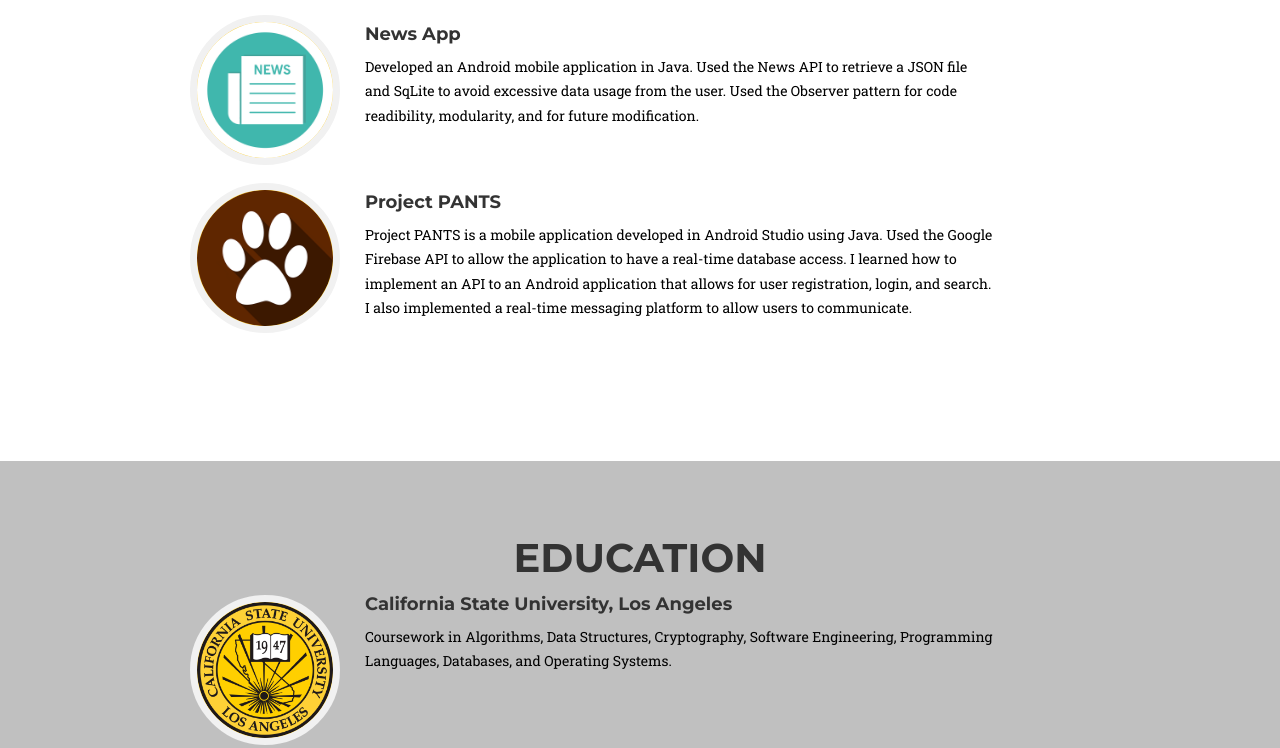
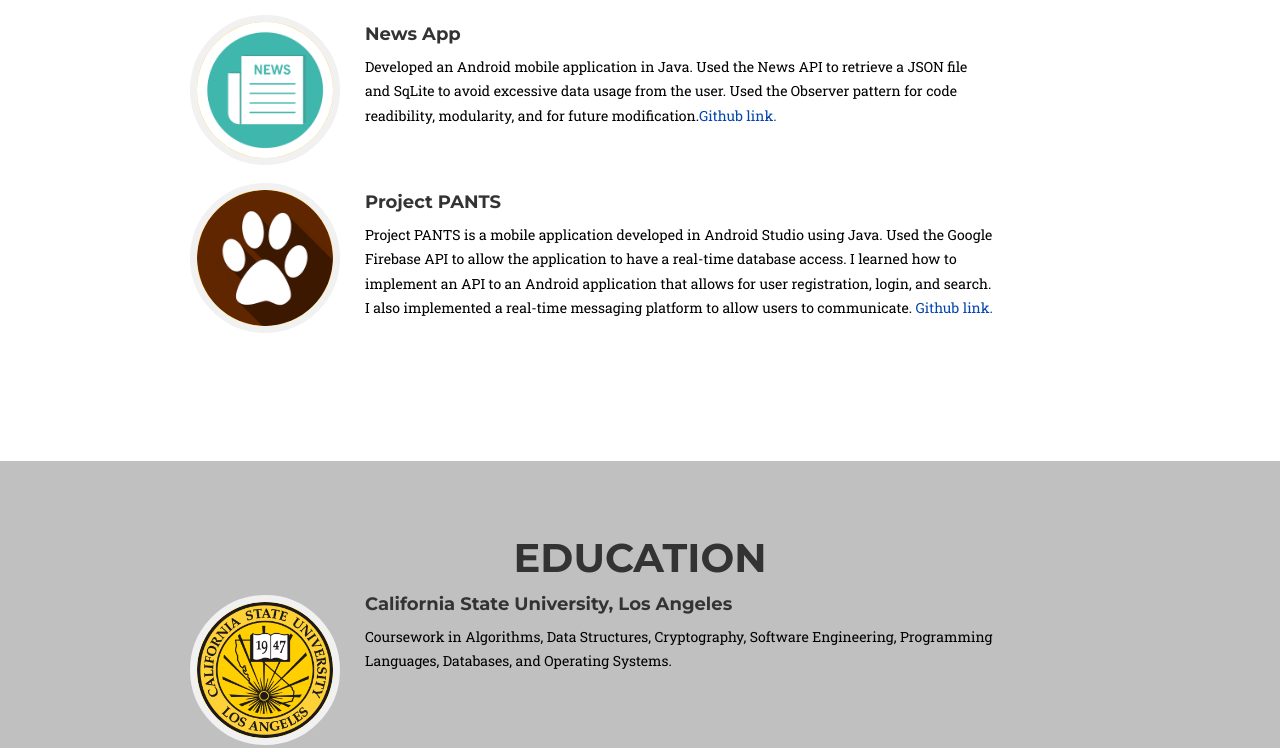
Before and after one commit to miguel-castillo/miguel-castillo.github.io, a plain HTML site: page index.html in a window 1280 px wide. Shown: the part 2174-2922 px from the top of the page. Drawn offline with nearby package versions, Linux system fonts and the light colour scheme; a web font is replaced by a local one.

Commit message:
Added Github links to projects

```diff
--- a/index.html
+++ b/index.html
@@ -187,7 +187,7 @@
                     <div class="timeline-body">
                         <p class="text-muted"> Developed an Android mobile application in Java. Used the News API to retrieve a JSON file and
                           SqLite to avoid excessive data usage from the user. Used the Observer pattern for code readibility, modularity, and
-                          for future modification.</p>
+                          for future modification.<a href="https://github.com/miguel-castillo/NewsApp">Github link.</a></p>
                     </div>
                 </div>
             </li>
@@ -203,8 +203,7 @@
                     <div class="timeline-body">
                         <p class="text-muted">Project PANTS is a mobile application developed in Android Studio using Java. Used the
                             Google Firebase API to allow the application to have a real-time database access. I learned how to implement
-                            an API to an Android application that allows for user registration, login, and search. I also implemented a real-time
-                            messaging platform to allow users to communicate.</p>
+                            an API to an Android application that allows for user registration, login, and search. I also implemented a real-time messaging platform to allow users to communicate.<a href="https://github.com/miguel-castillo/Project-PANTS"> Github link.</a></p>
                     </div>
                 </div>
             </li>
```
